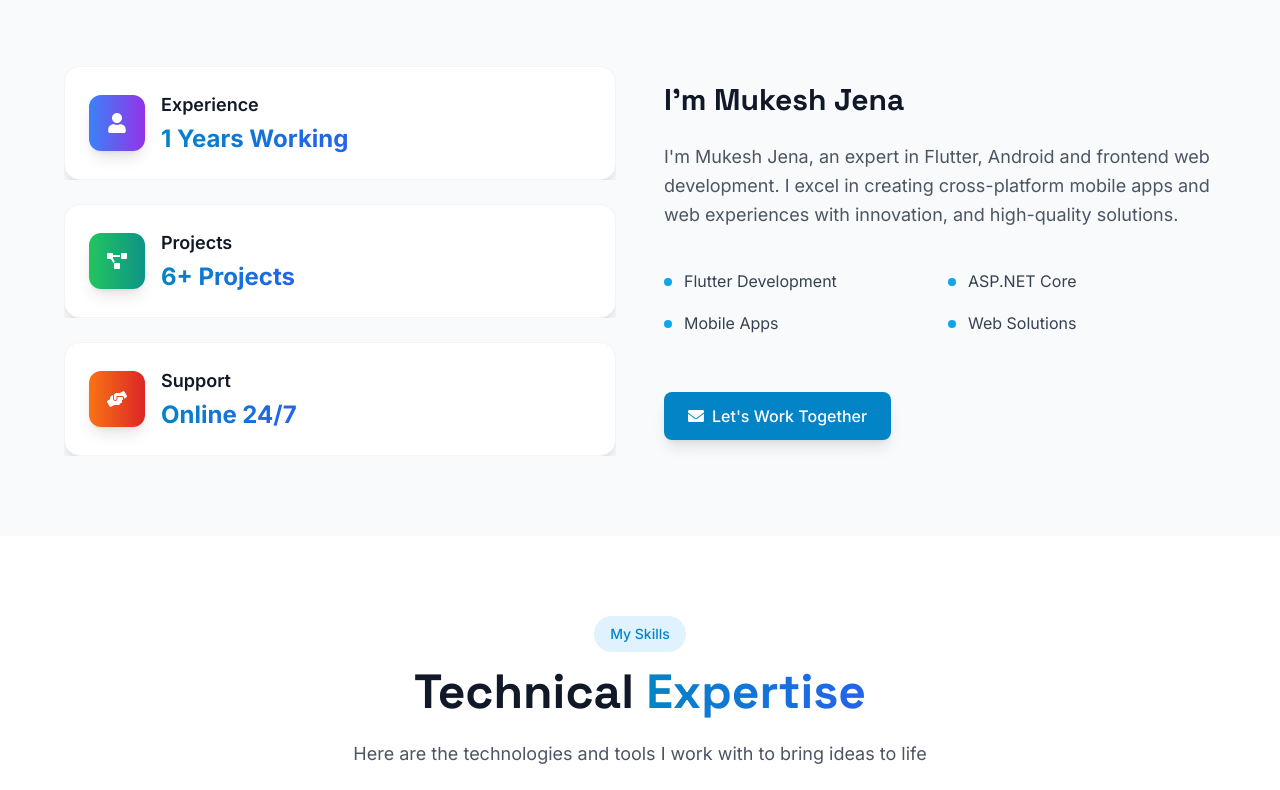
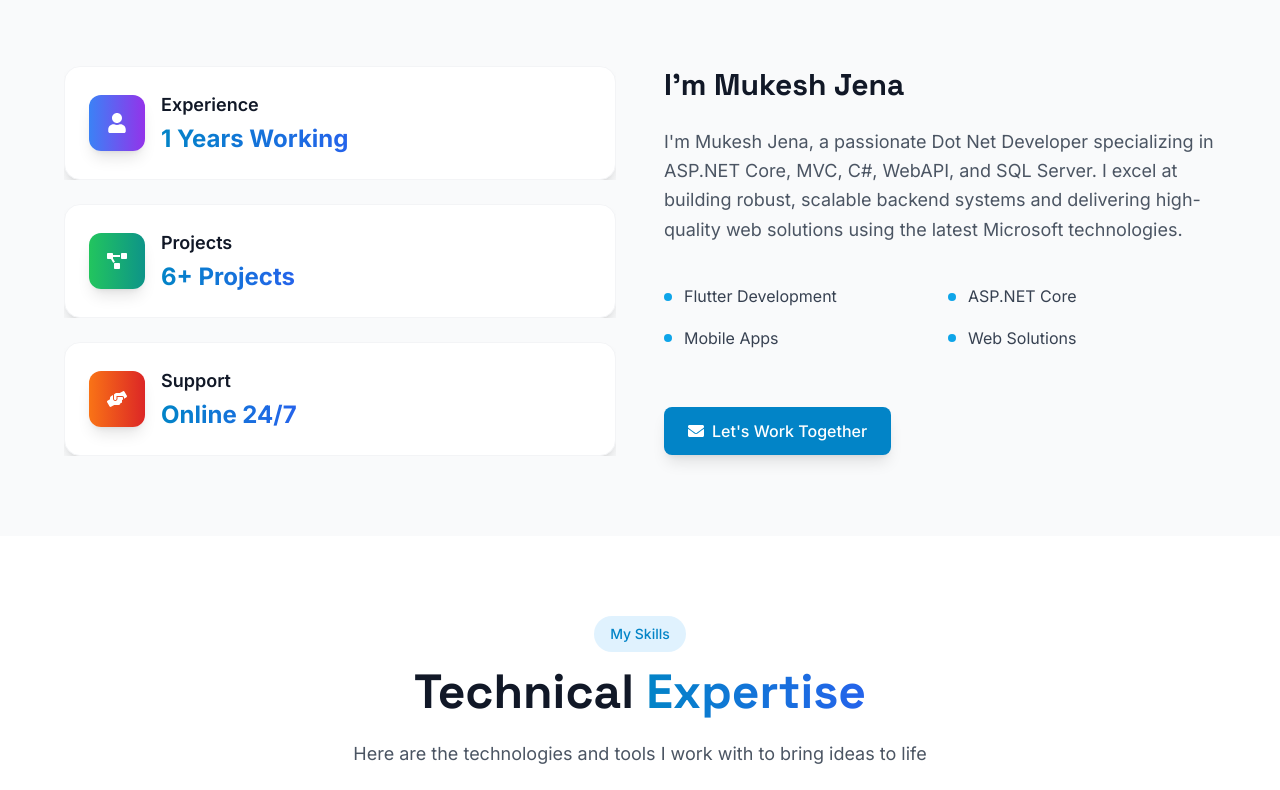
Before and after one commit to mukeshjena/mukesh-portfolio, a React (Vite) app: page / in a window 1280 px wide. Shown: the part 1030-1820 px from the top of the page. Built offline with nearby package versions, Linux system fonts and the light colour scheme.

Commit message:
make public favicon and change some content

```diff
--- a/index.html
+++ b/index.html
@@ -32,7 +32,7 @@
     <link
       rel="icon"
       type="image/svg+xml"
-      href="/src/assets/icons/favicon.svg"
+      href="/favicon.svg"
     />
   </head>
   <body>
--- a/src/data/portfolioData.js
+++ b/src/data/portfolioData.js
@@ -2,7 +2,7 @@ export const personalInfo = {
   name: "Mukesh Jena",
   title: "Dot Net Developer",
   subtitle: "ASP.NET Core | MVC | C# | WebAPI | SQL Server | Microservices | Docker | Azure | Entity Framework | jQuery",
-  description: "I'm Mukesh Jena, an expert in Flutter, Android and frontend web development. I excel in creating cross-platform mobile apps and web experiences with innovation, and high-quality solutions.",
+  description: "I'm Mukesh Jena, a passionate Dot Net Developer specializing in ASP.NET Core, MVC, C#, WebAPI, and SQL Server. I excel at building robust, scalable backend systems and delivering high-quality web solutions using the latest Microsoft technologies.",
   email: "muk3shjena@gmail.com",
   phone: "7735317930",
   location: "Nahara, Demuria, Jaleswer, Balasore, Odisha",
```
Also changed, not shown: public/favicon.svg (added).
